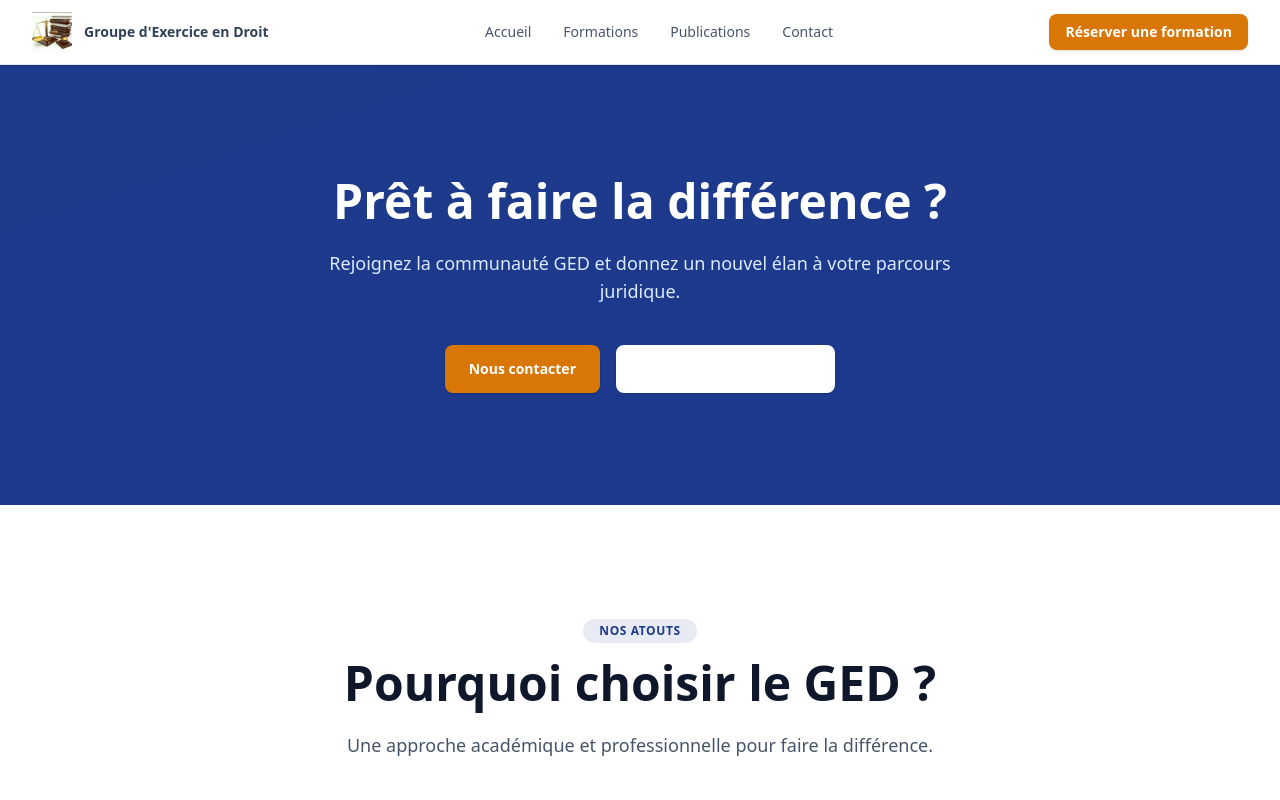
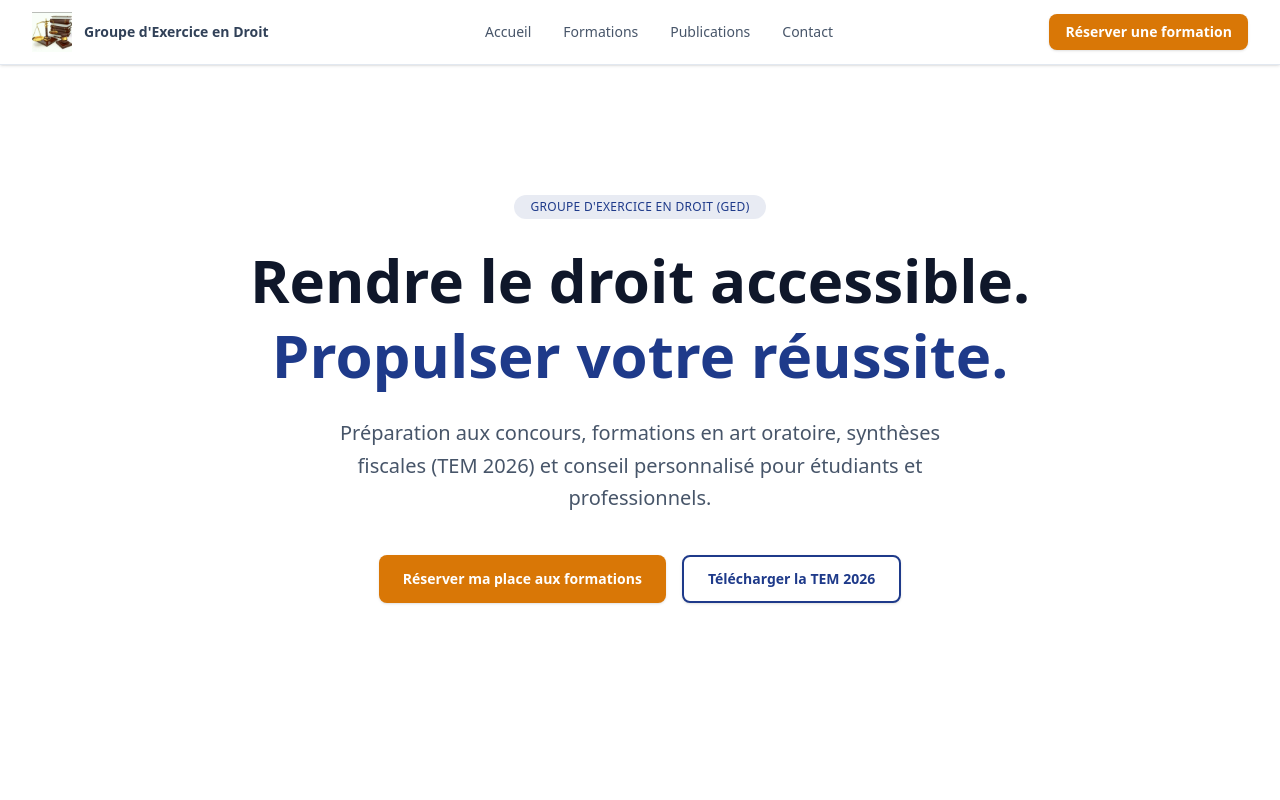
Before and after one commit to PATAWALA/GED---Groupe-d-Exercice-en-Droit, a Next.js app: page / in a window 1280 px wide. Shown: the top 800 px of the page. Built offline with nearby package versions, Linux system fonts and the light colour scheme.

Commit message:
6 update

```diff
--- a/src/components/sections/HeroSection.tsx
+++ b/src/components/sections/HeroSection.tsx
@@ -1,20 +1,25 @@
 import Button from '@/components/ui/Button';
 
-export default function FinalCTASection() {
+export default function HeroSection() {
   return (
-    <section className="bg-gradient-to-br from-royal-blue to-blue-900">
-      <div className="max-w-4xl mx-auto px-4 py-20 sm:py-28 text-center">
-        <h2 className="text-3xl font-bold text-white sm:text-4xl lg:text-5xl">
-          Prêt à faire la différence ?
-        </h2>
-        <p className="mt-6 text-lg text-blue-100 max-w-2xl mx-auto">
-          Rejoignez la communauté GED et donnez un nouvel élan à votre parcours juridique.
+    <section className="bg-white">
+      <div className="max-w-4xl mx-auto px-4 py-20 sm:py-32 text-center">
+        <span className="inline-block px-4 py-1 mb-6 text-xs font-medium tracking-wide uppercase bg-royal-blue/10 text-royal-blue rounded-full">
+          Groupe d'Exercice en Droit (GED)
+        </span>
+        <h1 className="text-4xl sm:text-5xl lg:text-6xl font-extrabold text-slate-900 leading-tight">
+          Rendre le droit accessible.
+          <br />
+          <span className="text-royal-blue">Propulser votre réussite.</span>
+        </h1>
+        <p className="mt-6 max-w-2xl mx-auto text-lg sm:text-xl text-slate-600 leading-relaxed">
+          Préparation aux concours, formations en art oratoire, synthèses fiscales (TEM 2026) et conseil personnalisé pour étudiants et professionnels.
         </p>
         <div className="mt-10 flex flex-col sm:flex-row justify-center gap-4">
-          <Button variant="primary" href="/contact">
-            Nous contacter
+          <Button variant="primary" href="/formations">
+            Réserver ma place aux formations
           </Button>
-          <Button variant="outline" href="/publications" className="border-white text-white hover:bg-white hover:text-royal-blue">
+          <Button variant="outline" href="/publications">
             Télécharger la TEM 2026
           </Button>
         </div>
```
